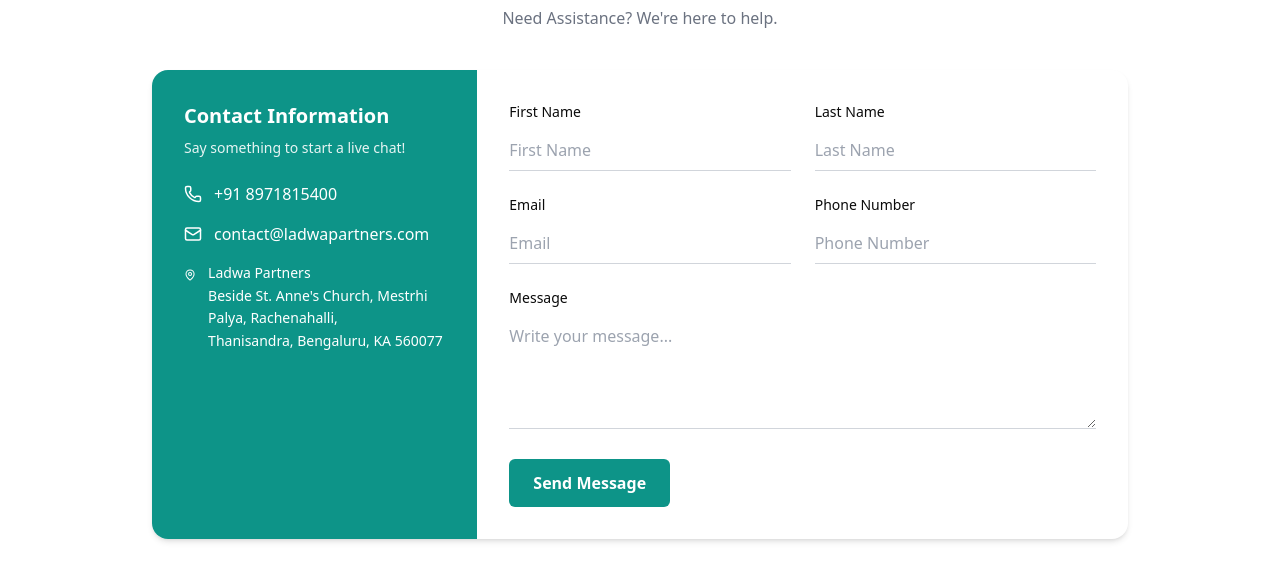
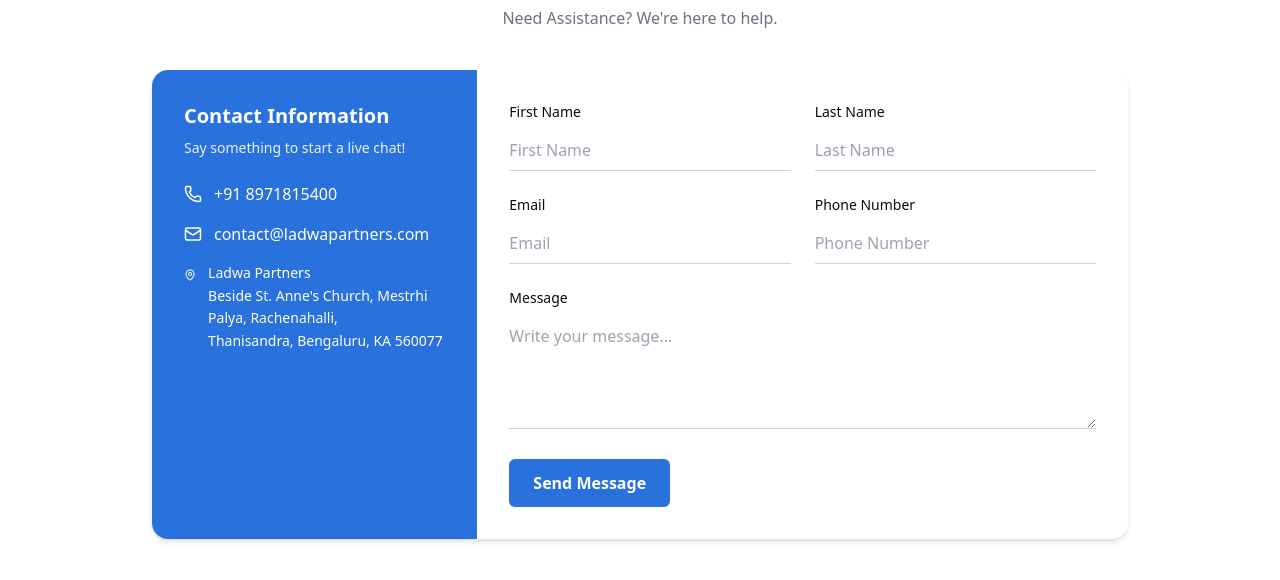
Before and after one commit to the-capital-hub/ladwapartners, a Next.js app: page /contact in a window 1280 px wide. Shown: the part 466-1046 px from the top of the page. Built offline with nearby package versions, Linux system fonts and the light colour scheme; no server answers; the database is empty.

Commit message:
color contact changed

```diff
--- a/components/ContactUs/ContactUs.jsx
+++ b/components/ContactUs/ContactUs.jsx
@@ -53,7 +53,7 @@ const ContactUs = () => {
       {/* Card */}
       <div className="bg-white rounded-2xl shadow-md grid grid-cols-1 md:grid-cols-3 overflow-hidden">
         {/* Left - Contact Info */}
-        <div className="bg-teal-600 text-white p-8 md:col-span-1">
+        <div className="bg-[#2971DC] text-white p-8 md:col-span-1">
           <h2 className="text-xl font-bold mb-2">Contact Information</h2>
           <p className="mb-6 text-sm opacity-90">Say something to start a live chat!</p>
 
@@ -139,7 +139,7 @@ const ContactUs = () => {
               <button
                 type="submit"
                 disabled={submitting}
-                className="bg-teal-600 text-white px-6 py-3 rounded-md font-semibold hover:bg-teal-700 transition disabled:opacity-50"
+                className="bg-[#2971DC] text-white px-6 py-3 rounded-md font-semibold hover:bg-teal-700 transition disabled:opacity-50"
               >
                 {submitting ? "Sending..." : "Send Message"}
               </button>
```
